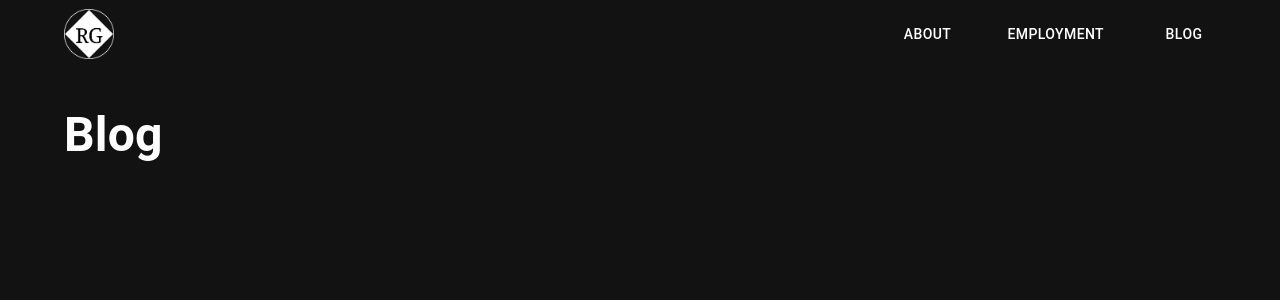
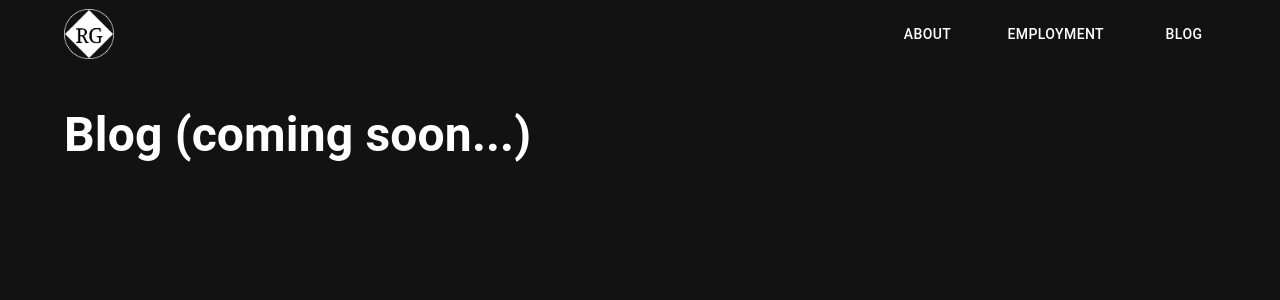
Before and after one commit to rileygrotenhuis/rileygrotenhuis.com, a Next.js app: page /blog in a window 1280 px wide. Shown: the top 300 px of the page. Built offline with nearby package versions, Linux system fonts and the light colour scheme.

Commit message:
feat: add coming soon note in blog page.

```diff
--- a/app/blog/page.jsx
+++ b/app/blog/page.jsx
@@ -7,7 +7,7 @@ export default function Blog() {
 	return (
 		<Grid container>
 			<Grid item>
-				<Typography variant="pageTitle">Blog</Typography>
+				<Typography variant="pageTitle">Blog (coming soon...)</Typography>
 			</Grid>
 		</Grid>
 	);
```
